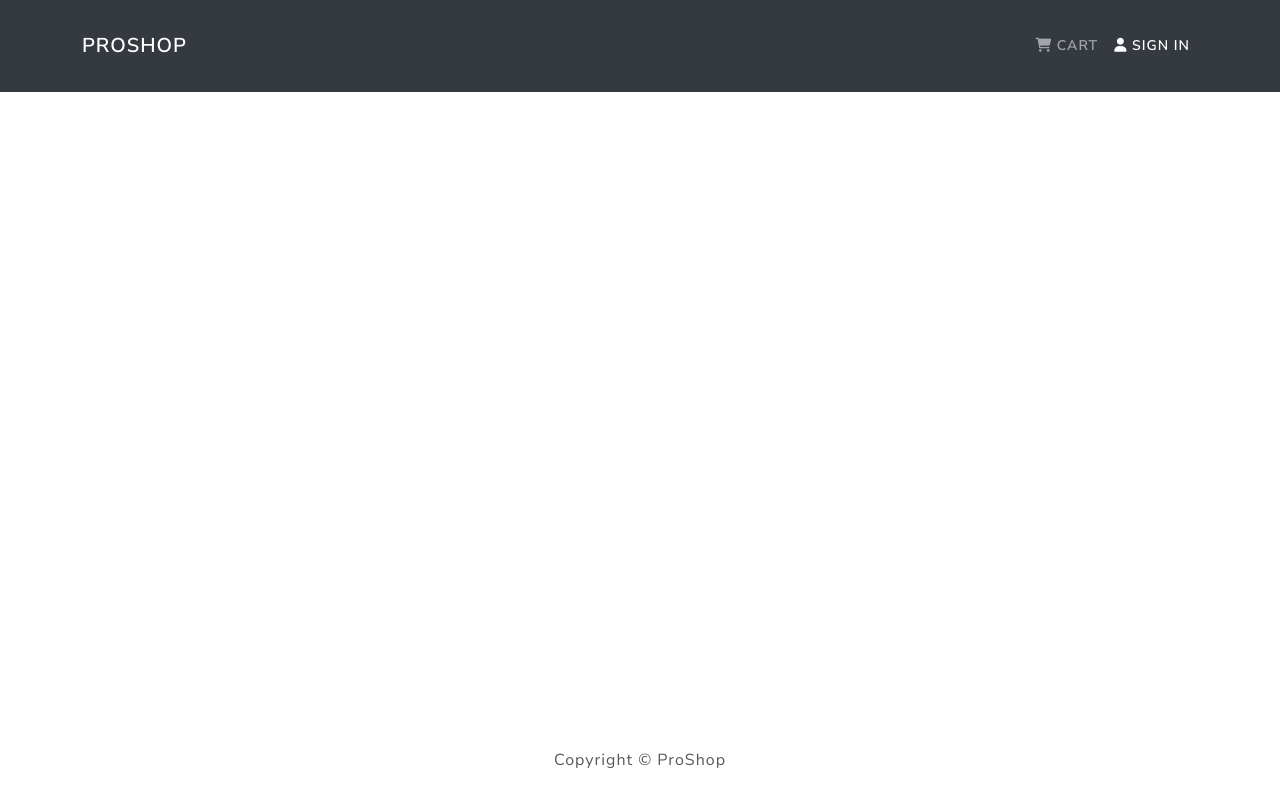
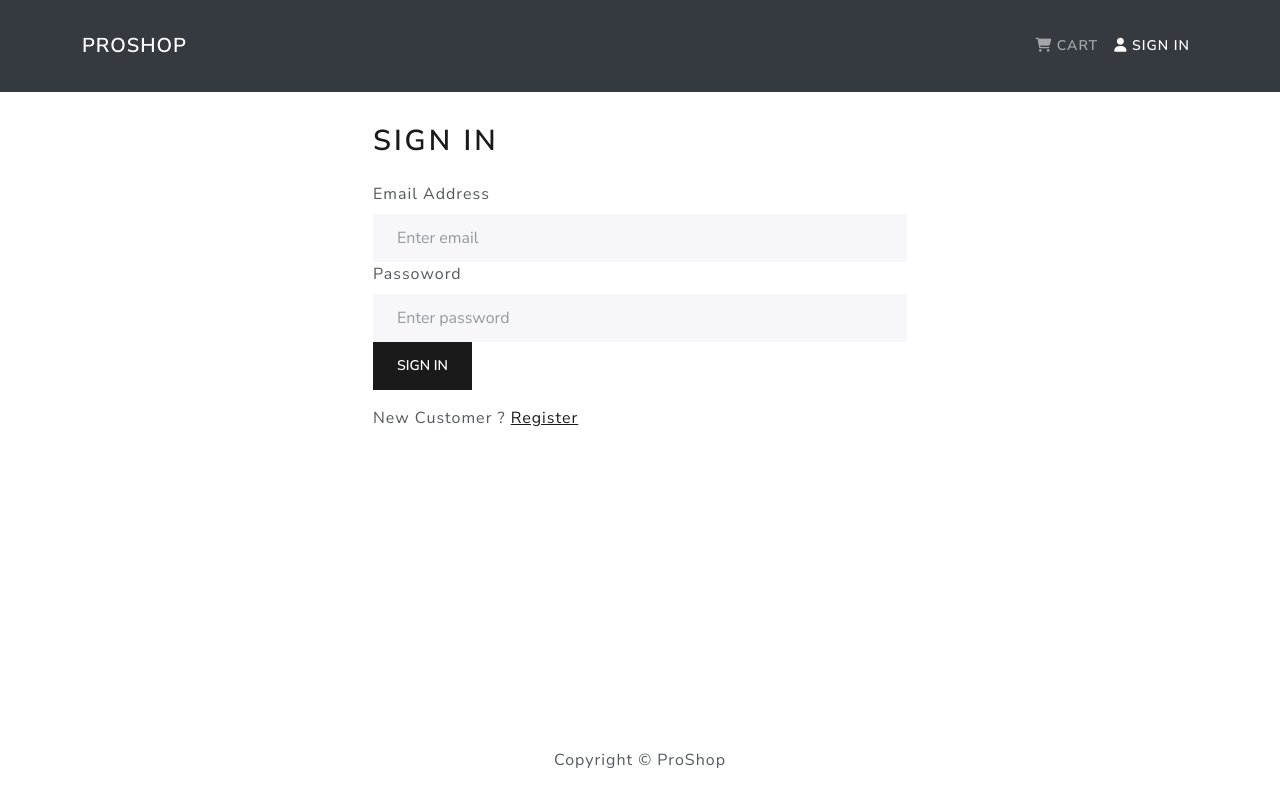
Before and after one commit to Isha77agarwal/ProShop, a React (Create React App) app in the folder frontend/: page /login in a window 1280 px wide. Built offline with nearby package versions, Linux system fonts and the light colour scheme.

Commit message:
user login and logout

```diff
--- a/frontend/src/App.js
+++ b/frontend/src/App.js
@@ -6,12 +6,9 @@
 import HomeScreen from './Screens/HomeScreen';
 import ProductScreen from './Screens/ProductScreen';
 import CartScreen from './Screens/CartScreen';
+import LoginScreen from './Screens/LoginScreen';
 
 function App() {
-  const location = {
-    pathname: '/cart/:id',
-    search: '?'
-  }
   return (
     <Router>
       <Header />
@@ -20,6 +17,7 @@
             <Routes>
               <Route exact path='/' element={<HomeScreen />}/>
               <Route exact path='/product/:id' element={<ProductScreen />}/>
+              <Route exact path='/login' element={<LoginScreen />}/>
               <Route path='/cart/:id' element={<CartScreen />}/>
               <Route path='/cart' element={<CartScreen />} exact/>
             </Routes>
--- /dev/null
+++ b/frontend/src/Components/FormContainer.js
@@ -0,0 +1,16 @@
+import React from 'react'
+import { Container, Row, Col } from 'react-bootstrap'
+
+const FormContainer = ({children}) => {
+  return (
+    <Container>
+        <Row className="justify-content-md-center">
+            <Col xs={12} md={6}>
+                {children}
+            </Col>
+        </Row>
+    </Container>
+  )
+}
+
+export default FormContainer
--- a/frontend/src/Components/Header.js
+++ b/frontend/src/Components/Header.js
@@ -1,7 +1,17 @@
 import React from 'react'
-import { Navbar,Container,Nav } from 'react-bootstrap'
+import { Navbar,Container,Nav, NavDropdown } from 'react-bootstrap'
 import { LinkContainer } from 'react-router-bootstrap'
+import {useSelector, useDispatch} from 'react-redux'
+import {logout} from '../actions/userActions.js'
+
 const Header = () => {
+    const userLogin = useSelector(state => state.userLogin)
+    const {userInfo} = userLogin
+    const dispatch = useDispatch()
+
+    const logoutHandler = () => {
+        dispatch(logout())
+    }
   return (
       <header>
     <Navbar bg="dark" variant="dark" expand="lg" collapseOnSelect>
@@ -15,9 +25,19 @@
                     <LinkContainer to='/cart'>
                         <Nav.Link><i className='fas fa-shopping-cart'></i> Cart</Nav.Link>
                     </LinkContainer>
-                    <LinkContainer to='/login'>
-                        <Nav.Link><i className='fas fa-user'></i> Sign In</Nav.Link>
-                    </LinkContainer>
+                    {userInfo ? (
+                        <NavDropdown title={userInfo.name} id = 'username'>
+                            <LinkContainer to='/profile'>
+                                <NavDropdown.Item>Profile</NavDropdown.Item>
+                            </LinkContainer>
+                            <NavDropdown.Item onClick={logoutHandler}>
+                                logout
+                            </NavDropdown.Item>
+                        </NavDropdown>
+                    ) :
+                    (<LinkContainer to='/login'>
+                    <Nav.Link><i className='fas fa-user'></i> Sign In</Nav.Link>
+                </LinkContainer>)}
                 </Nav>
             </Navbar.Collapse>
         </Container>
--- /dev/null
+++ b/frontend/src/Screens/LoginScreen.js
@@ -0,0 +1,64 @@
+import React, {useState, useEffect} from 'react'
+import { Link, useLocation} from 'react-router-dom'
+import { useNavigate } from "react-router-dom";
+import Message from '../Components/Message.js'
+import Loader from '../Components/Loader.js'
+import { Form, Button, Row, Col } from 'react-bootstrap'
+import {useSelector, useDispatch} from 'react-redux'
+import { login } from '../actions/userActions.js'
+import FormContainer from '../Components/FormContainer.js'
+
+const LoginScreen = () => {
+    const [email, setEmail] = useState('')
+    const [password, setPassword] = useState('')
+
+    const location = useLocation()
+    const navigate = useNavigate()
+
+    const redirect = location.search ? location.search.split('=')[1] : '/'
+
+    const dispatch = useDispatch()
+    const userLogin = useSelector(state => state.userLogin)
+    const { loading , error , userInfo} = userLogin
+
+    useEffect(()=> {
+        if(userInfo)
+            navigate(redirect)
+    },[navigate, userInfo, redirect])
+
+    const submitHandler = (e) => {
+        e.preventDefault()
+        dispatch(login(email, password))
+    }
+  return (
+    <FormContainer>
+        <h1>Sign IN</h1>
+        {error && <Message variant="danger">{error}</Message>}
+        {loading && <Loader/>}
+        <Form onSubmit={submitHandler}>
+            <Form.Group controlId='email'>
+                <Form.Label>Email Address</Form.Label>
+                <Form.Control type='email' placeholder='Enter email' value={email} onChange = {(e) => setEmail(e.target.value)}></Form.Control>
+            </Form.Group>
+
+            <Form.Group controlId='password'>
+                <Form.Label>Passoword</Form.Label>
+                <Form.Control type='password' placeholder='Enter password' value={password} onChange = {(e) => setPassword(e.target.value)}></Form.Control>
+            </Form.Group>
+
+            <Button type='submit' variant='primary'>
+                Sign In
+            </Button>
+        </Form>
+
+        <Row className='py-3'>
+            <Col>
+                New Customer ?{' '}
+                <Link to = {redirect ? `/register?redirect=${redirect}` : '/register'}>Register</Link>
+            </Col>
+        </Row>
+    </FormContainer>
+  )
+}
+
+export default LoginScreen
--- /dev/null
+++ b/frontend/src/actions/userActions.js
@@ -0,0 +1,37 @@
+import axios from "axios"
+import { USER_LOGIN_REQUEST, USER_LOGIN_SUCCESS, USER_LOGIN_FAIL, USER_LOGOUT } from "../constants/userConstants"
+
+export const login = (email, password) => async(dispatch) => {
+    try{
+        dispatch({
+            type: USER_LOGIN_REQUEST
+        })
+
+        const config = {
+            'headers': {
+                'Content-Type': 'application/json'
+            }
+        }
+
+        const { data } = await axios.post("/api/users/login", {email, password}, config)
+
+        dispatch({
+            type: USER_LOGIN_SUCCESS,
+            payload: data
+        })
+
+        localStorage.setItem('userInfo', JSON.stringify(data))
+    }catch(error) {
+        dispatch({
+            type: USER_LOGIN_FAIL,
+            payload: error.response && error.response.data.message ? error.response.data.message : error.message,
+        })
+    }
+}
+
+export const logout = () => (dispatch) => {
+    localStorage.removeItem('userInfo')
+    dispatch({
+        type: USER_LOGOUT
+    })
+}
--- /dev/null
+++ b/frontend/src/constants/userConstants.js
@@ -0,0 +1,4 @@
+export const USER_LOGIN_REQUEST = "USER_LOGIN_REQUEST"
+export const USER_LOGIN_SUCCESS = "USER_LOGIN_SUCCESS"
+export const USER_LOGIN_FAIL = "USER_LOGIN_FAIL"
+export const USER_LOGOUT = "USER_LOGOUT"
--- /dev/null
+++ b/frontend/src/reducers/userReducers.js
@@ -0,0 +1,16 @@
+import { USER_LOGIN_REQUEST,USER_LOGIN_SUCCESS, USER_LOGIN_FAIL, USER_LOGOUT } from "../constants/userConstants.js"
+
+export const userLoginReducer = (state = {products: []}, action) => {
+    switch(action.type) {
+        case USER_LOGIN_REQUEST:
+            return {loading: true}
+        case USER_LOGIN_SUCCESS:
+            return {loading: false, userInfo: action.payload}
+        case USER_LOGIN_FAIL :
+            return {loading: false, error: action.payload}
+        case USER_LOGOUT :
+            return {}
+        default:
+            return state
+    }
+}
--- a/frontend/src/store.js
+++ b/frontend/src/store.js
@@ -4,17 +4,22 @@
 import { configureStore } from '@reduxjs/toolkit'
 import { productListReducer,  productDetailsReducer } from "./reducers/productListReducer"
 import { cartReducer } from "./reducers/cartReducers"
+import { userLoginReducer } from "./reducers/userReducers"
 
 const reducer = {
     productList: productListReducer,
     productDetails :  productDetailsReducer,
     cart: cartReducer,
+    userLogin: userLoginReducer
 }
 
 const cartItemsFromStorage = localStorage.getItem('cartItems') ? JSON.parse(localStorage.getItem('cartItems')) : []
 
+const userInfoFromStorage = localStorage.getItem('userInfo') ? JSON.parse(localStorage.getItem('userInfo')) : null
+
 const initialState = {
-    cart: {cartItems: cartItemsFromStorage}
+    cart: {cartItems: cartItemsFromStorage},
+    userLogin: {userInfo: userInfoFromStorage}
 }
 
 const middleware = [thunk]
```
